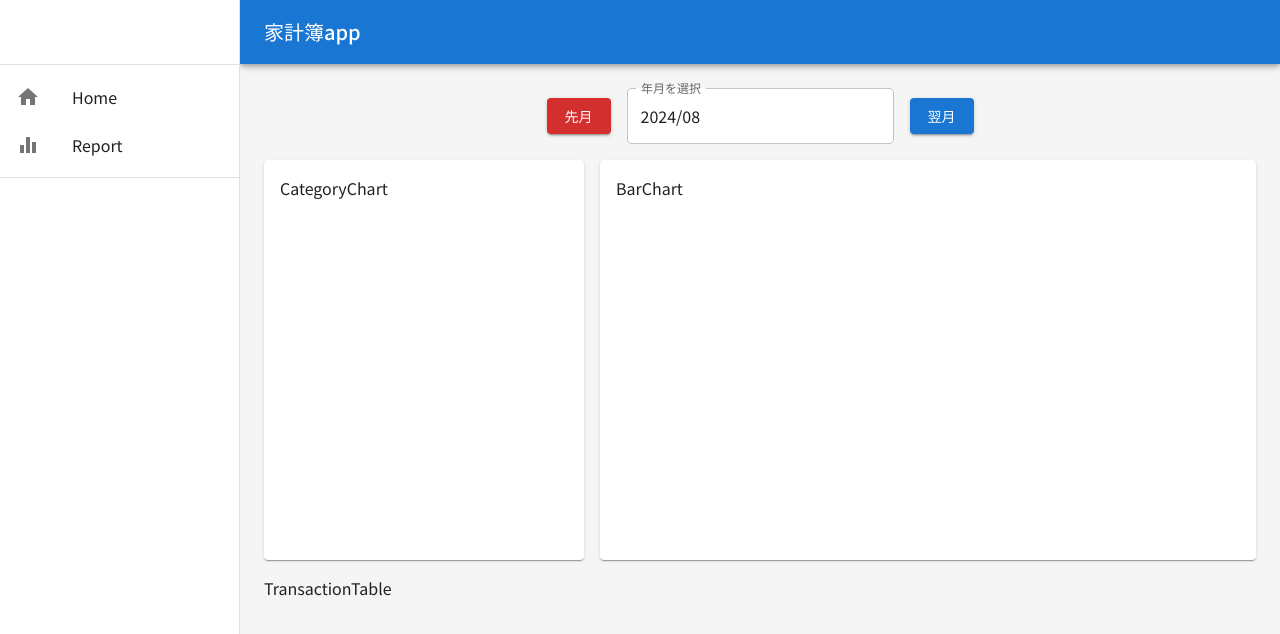
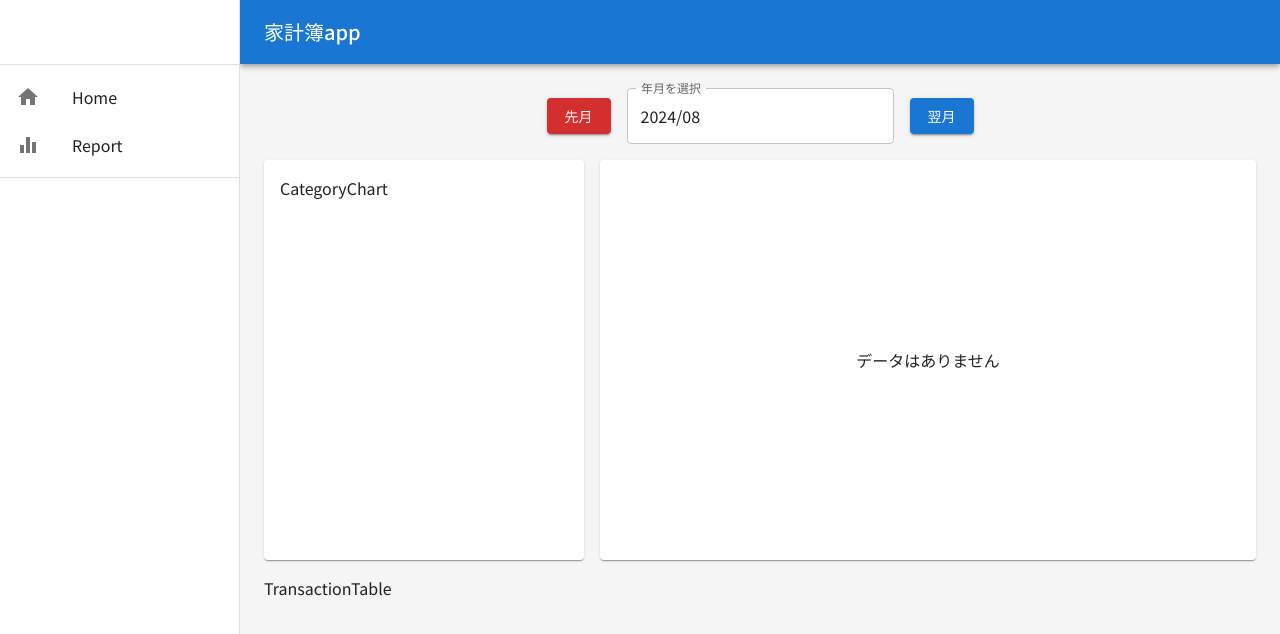
Before and after one commit to hirorotaka/kakeibo-app, a React (Vite) app: page /report in a window 1280 px wide. Shown: the top 634 px of the page. Built offline with nearby package versions, Linux system fonts and the light colour scheme; no server answers; the database is empty.

Commit message:
棒グラフの表示機能の追加

```diff
--- a/package.json
+++ b/package.json
@@ -21,9 +21,11 @@
     "@mui/material": "^5.16.7",
     "@mui/styled-engine-sc": "^6.0.0-alpha.18",
     "@mui/x-date-pickers": "^7.12.1",
+    "chart.js": "^4.4.3",
     "date-fns": "^3.6.0",
     "firebase": "^10.12.5",
     "react": "^18.3.1",
+    "react-chartjs-2": "^5.2.0",
     "react-dom": "^18.3.1",
     "react-hook-form": "^7.52.2",
     "react-router-dom": "^6.26.0",
--- a/src/components/BarChart.tsx
+++ b/src/components/BarChart.tsx
@@ -1,5 +1,88 @@
+import {
+  Chart as ChartJS,
+  CategoryScale,
+  LinearScale,
+  BarElement,
+  Title,
+  Tooltip,
+  Legend,
+  ChartData,
+} from 'chart.js';
+import { Bar } from 'react-chartjs-2';
+import { calculateDailyBalance } from '../utils/financeCalculations';
+import { Typography, useTheme } from '@mui/material';
+import CircularProgress from '@mui/material/CircularProgress';
+import Box from '@mui/material/Box';
+import useMonthlyTransactions from '../hooks/useMonthlyTransactions';
+import { useAppContext } from '../context/AppContext';
+
+ChartJS.register(
+  CategoryScale,
+  LinearScale,
+  BarElement,
+  Title,
+  Tooltip,
+  Legend
+);
+
 const BarChart = () => {
-  return <div>BarChart</div>;
+  const monthlyTransactions = useMonthlyTransactions();
+  const { isLoading } = useAppContext();
+  const theme = useTheme();
+  const options = {
+    maintainAspectRatio: false,
+    responsive: true,
+    plugins: {
+      legend: {
+        // position: 'left' as const,
+      },
+      title: {
+        display: true,
+        text: '日別収支',
+      },
+    },
+  };
+
+  const dailyBalances = calculateDailyBalance(monthlyTransactions);
+
+  const dateLabels = Object.keys(dailyBalances).sort();
+  const expenseData = dateLabels.map((day) => dailyBalances[day].expense);
+  const incomeData = dateLabels.map((day) => dailyBalances[day].income);
+
+  const data: ChartData<'bar'> = {
+    labels: dateLabels,
+    datasets: [
+      {
+        label: '支出',
+        data: expenseData,
+        backgroundColor: theme.palette.expenseColor.light,
+      },
+      {
+        label: '収入',
+        data: incomeData,
+        backgroundColor: theme.palette.incomeColor.light,
+      },
+    ],
+  };
+
+  return (
+    <Box
+      sx={{
+        flexGrow: 1,
+        display: 'flex',
+        justifyContent: 'center',
+        alignItems: 'center',
+      }}
+    >
+      {isLoading ? (
+        <CircularProgress />
+      ) : monthlyTransactions.length > 0 ? (
+        <Bar options={options} data={data} />
+      ) : (
+        <Typography>データはありません</Typography>
+      )}
+    </Box>
+  );
 };
 
 export default BarChart;
--- a/src/components/layout/AppLayout.tsx
+++ b/src/components/layout/AppLayout.tsx
@@ -33,7 +33,7 @@ export default function AppLayout() {
   return (
     <Box
       sx={{
-        display: 'flex',
+        display: { md: 'flex' },
         bgcolor: (theme) => theme.palette.grey[100],
         minHeight: '100vh',
       }}
```
Also changed, not shown: 1 other file (tests, documents, lock files or other folders).
